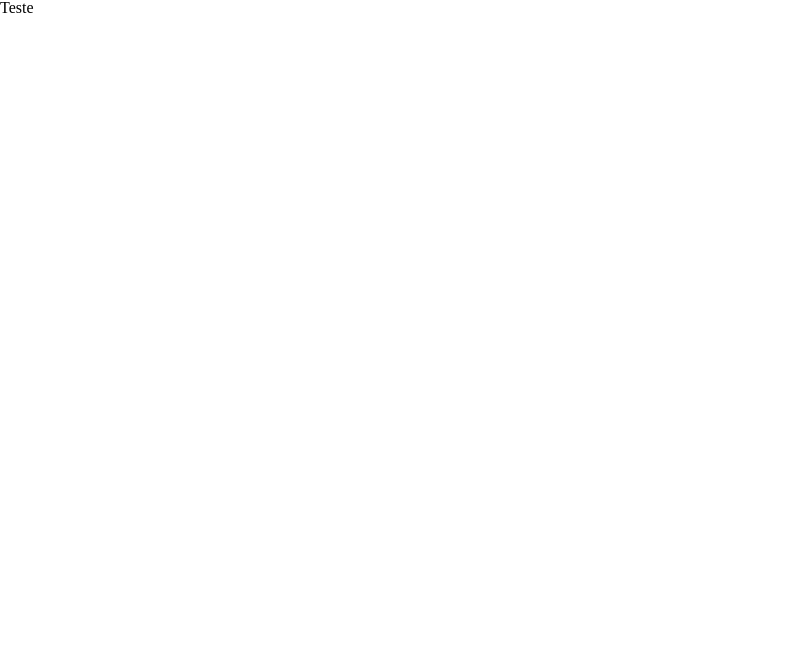
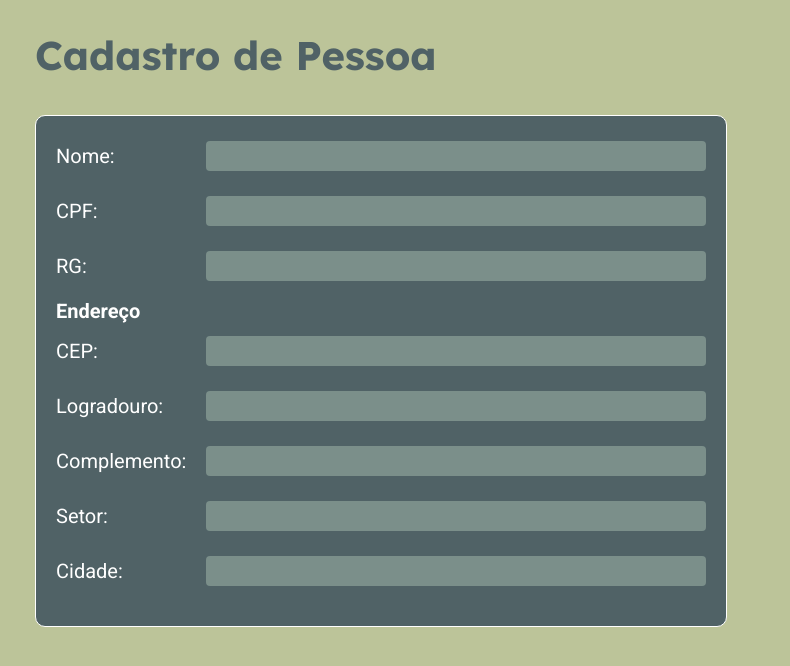
Before and after one commit to matheusnamorim/TestePHP, a JavaScript app in the folder front-end/: page / in a window 1280 px wide. Shown: the top 666 px of the page, without its empty margins (0-790 px from the left). Built offline with nearby package versions, Linux system fonts and the light colour scheme.

Commit message:
feat: register section

```diff
--- a/front-end/public/index.html
+++ b/front-end/public/index.html
@@ -3,6 +3,12 @@
   <head>
     <meta charset="utf-8" />
     <meta name="viewport" content="width=device-width, initial-scale=1" />
+    <link rel="preconnect" href="https://fonts.googleapis.com">
+    <link rel="preconnect" href="https://fonts.gstatic.com" crossorigin>
+    <link href="https://fonts.googleapis.com/css2?family=Lexend+Deca:wght@200;400;700&display=swap" rel="stylesheet">
+    <link rel="preconnect" href="https://fonts.googleapis.com">
+    <link rel="preconnect" href="https://fonts.gstatic.com" crossorigin>
+    <link href="https://fonts.googleapis.com/css2?family=Roboto:ital,wght@0,100;0,300;0,400;0,500;0,700;0,900;1,100;1,300;1,400;1,500;1,700;1,900&display=swap" rel="stylesheet">
     <title>Teste PHP</title>
   </head>
   <body>
--- a/front-end/src/components/App.js
+++ b/front-end/src/components/App.js
@@ -1,10 +1,42 @@
 import GlobalStyles from "../styles/globalStyles";
+import styled from "styled-components";
+import Form from "../styles/Form";
+import Input from "./Input";
+
+const names = [
+  {type: 'Nome:', name: 'name'},
+  {type: 'CPF:', name: 'cpf'},
+  {type: 'RG:', name: 'rg'},
+  {type: 'CEP:', name: 'cep'},
+  {type: 'Logradouro:', name: 'street'},
+  {type: 'Complemento:', name: 'complement'},
+  {type: 'Setor:', name: 'sector'},
+  {type: 'Cidade:', name: 'city'},
+]
 
 export default function App() {
   return (
     <>
       <GlobalStyles />
-      <h1>Teste</h1>
+      <Tilte>Cadastro de Pessoa</Tilte>
+      <Container>
+        <Form>
+          {names.map((value, index) => <Input key={index} type={value.type} name={value.name}/>)}
+        </Form>
+      </Container>
     </>
   )
 }
+
+const Tilte = styled.h1`
+  font-family: 'Lexend Deca', sans-serif;
+  font-weight: 700;
+  font-size: 40px;
+  color: #506266;
+  margin-bottom: 40px;
+`;
+
+const Container = styled.div`
+  display: flex;
+  justify-content: space-between;
+`;
--- /dev/null
+++ b/front-end/src/components/Input.js
@@ -0,0 +1,12 @@
+
+export default function Input({type, name}) {
+  return (
+    <>
+      <div>
+        <p>{type}</p>
+        <input type="text" name={name}/>
+      </div>
+      {type==='RG:' ? <h2>Endereço</h2> : <></>}
+    </>
+  )
+};
--- /dev/null
+++ b/front-end/src/styles/Form.js
@@ -0,0 +1,43 @@
+import styled from "styled-components";
+
+export default function Form({children}) {
+  return <Wrapper>{children}</Wrapper>
+};
+
+const Wrapper = styled.form`
+  border-radius: 10px;
+  font-family: 'Roboto', sans-serif;
+  padding: 20px;
+  background-color: #506266;
+  border: 1px solid #fff;
+
+  div{
+    display: flex;
+    margin-bottom: 15px;
+    height: 40px;
+    align-items: center;
+  }
+
+  p{
+    min-width: 150px;
+    font-size: 20px;
+    font-weight: 400;
+    color: #FFF;
+  }
+
+  input{
+    width: 500px;
+    height: 30px;
+    border-radius: 4px;
+    border: none;
+    padding-left: 10px;
+    background-color: #7b8f8a;
+  }
+
+  h2{
+    font-size: 20px;
+    font-weight: 700;
+    margin-bottom: 10px;
+    color: #FFF;
+  }
+`;
--- a/front-end/src/styles/globalStyles.js
+++ b/front-end/src/styles/globalStyles.js
@@ -28,6 +28,8 @@ const GlobalStyles = createGlobalStyle`
   }
   body {
     line-height: 1;
+    margin: 35px;
+    background-color: #bcc499;
   }
   ol, ul {
     list-style: none;
```
